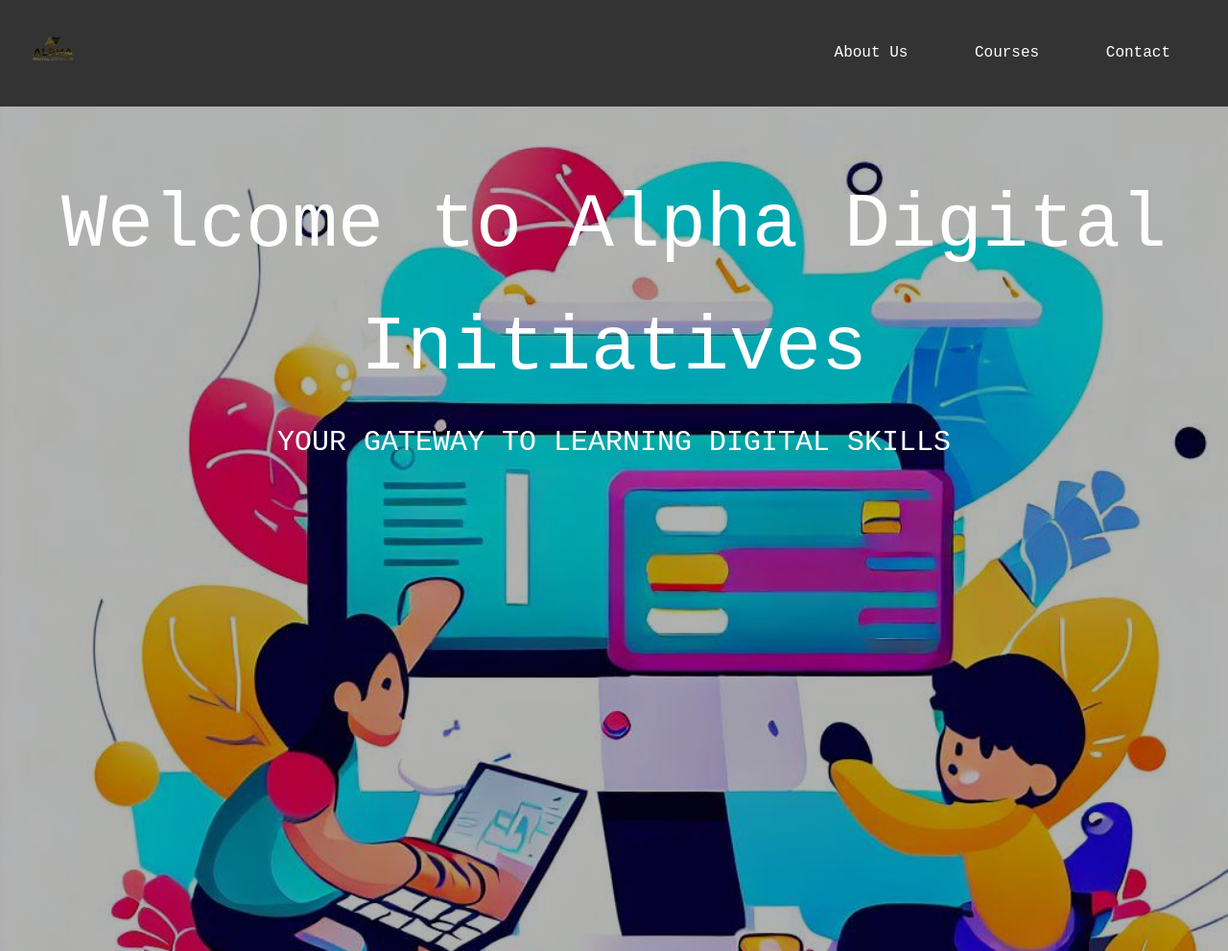
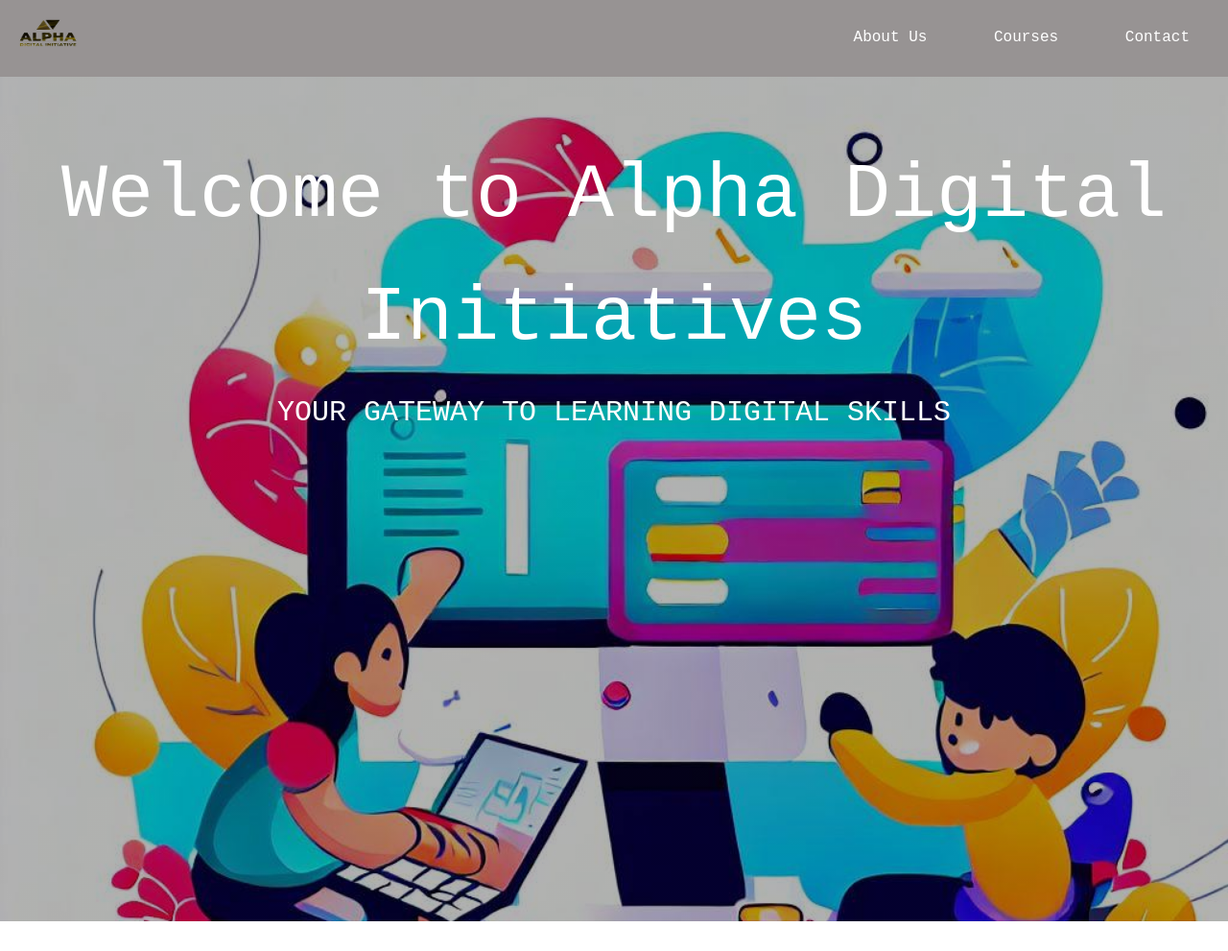
Before and after one commit to sulaimanmichealolowosale/ADI_final_project, a plain HTML site: page index.html in a window 1280 px wide. Shown: the top 991 px of the page at 96% size. Drawn offline with Linux system fonts and the light colour scheme.

Commit message:
new commit

```diff
--- a/index.html
+++ b/index.html
@@ -10,7 +10,7 @@
 
 <body>
     <div class="header">
-        <img src="adi_logo.png" alt="Logo" width="70">
+        <img src="adi_logo.png" alt="Logo" width="100">
         <nav>
             <ul>
                 <li><a href="#about">About Us</a></li>
--- a/style.css
+++ b/style.css
@@ -18,9 +18,9 @@ body {
 
 /*-------------------------------------- Header styles --------------------------*/
 .header {
-  background-color: #333;
+  background-color: #979393;
   color: #fff;
-  padding: 20px;
+  /* padding: 20px; */
   display: flex;
   justify-content: space-between;
   align-items: center;
@@ -29,7 +29,8 @@ body {
 }
 
 .header img {
-  max-width: 100px;
+  /* max-width: 100px; */
+  height: 80px;
 }
 
 
```
